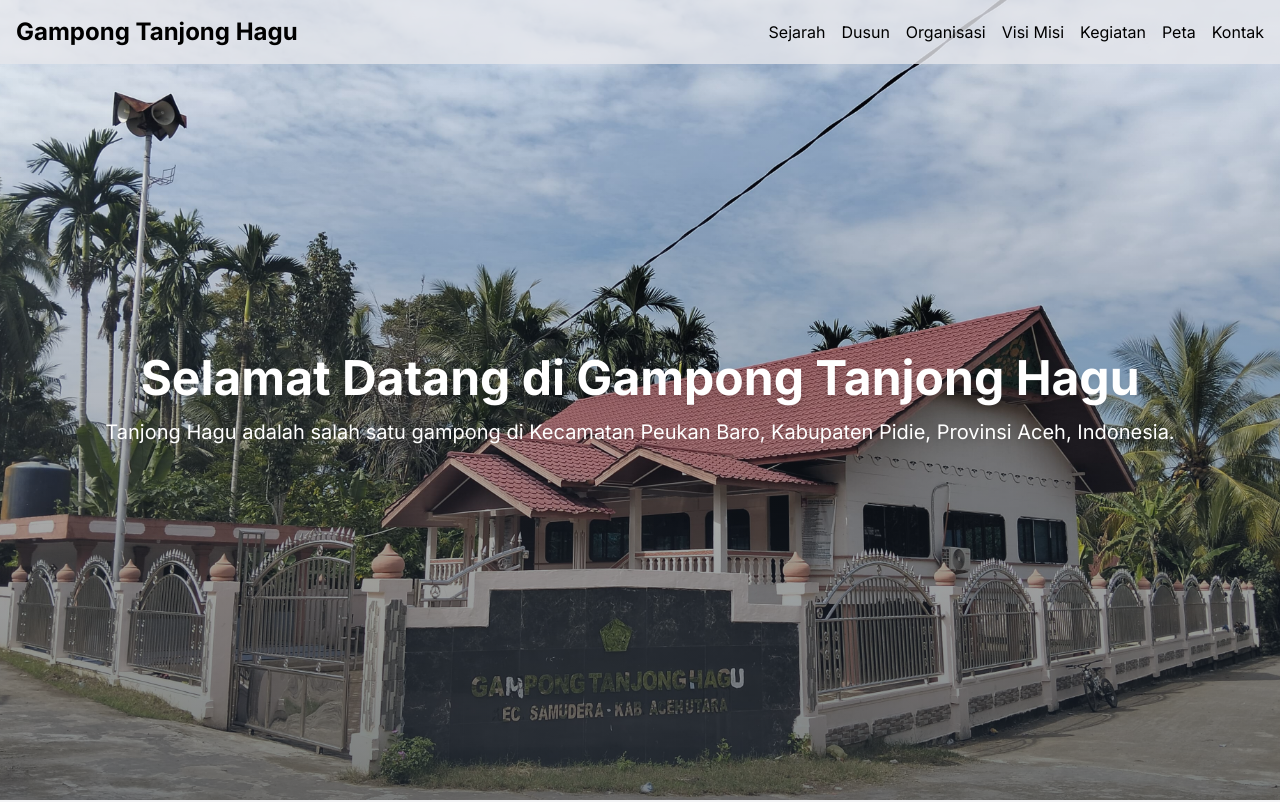
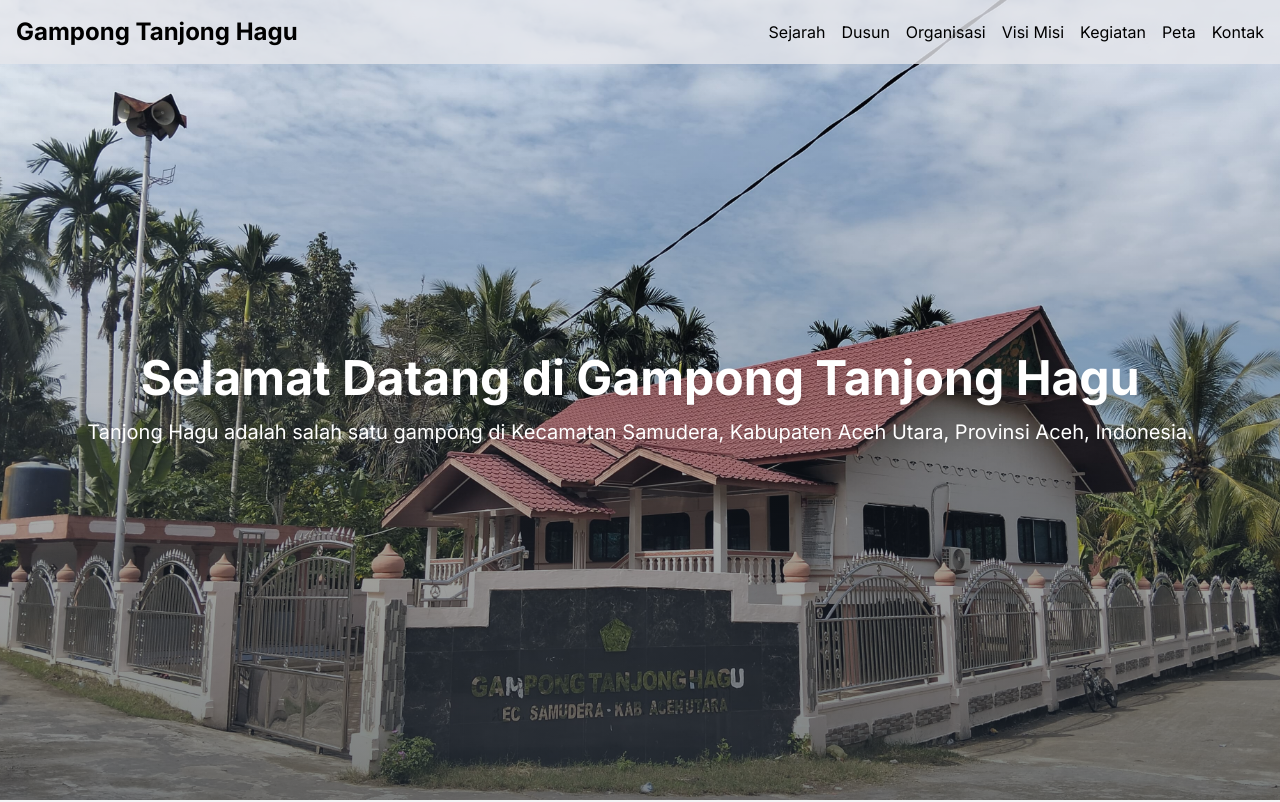
Before and after one commit to Juliana-Hasari/my-website, a Next.js app: page / in a window 1280 px wide. Shown: the top 802 px of the page. Built offline with nearby package versions, Linux system fonts and the light colour scheme.

Commit message:
Initial commit

```diff
--- a/app/components/Hero.tsx
+++ b/app/components/Hero.tsx
@@ -24,7 +24,7 @@ export default function Hero() {
           Selamat Datang di Gampong Tanjong Hagu
         </h1>
         <p className="text-xl drop-shadow-md">
-          Tanjong Hagu adalah salah satu gampong di Kecamatan Peukan Baro, Kabupaten Pidie, Provinsi Aceh, Indonesia.
+          Tanjong Hagu adalah salah satu gampong di Kecamatan Samudera, Kabupaten Aceh Utara, Provinsi Aceh, Indonesia.
         </p>
       </div>
     </section>
```
